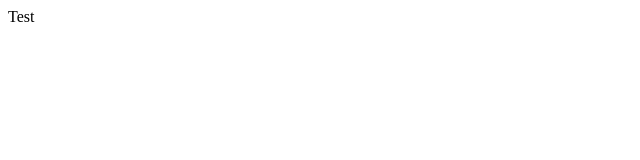
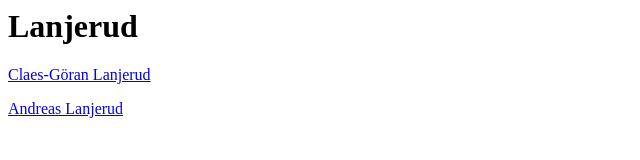
Before and after one commit to HelloAndy/lanjerud, a plain HTML site: page index.html in a window 1280 px wide. Shown: the whole page, without its empty margins (0-640 px from the left). Drawn offline with Linux system fonts and the light colour scheme.

Commit message:
Update index.html

```diff
--- a/index.html
+++ b/index.html
@@ -3,6 +3,8 @@
 </head>
 
 <body>
-  Test
+  <h1>Lanjerud</h1>
+  <p><a href="http://claes.lanjerud.se">Claes-Göran Lanjerud</a></p>
+  <p><a href="http://helloandy.se">Andreas Lanjerud</a></p>
 </body>
 </html>
```
